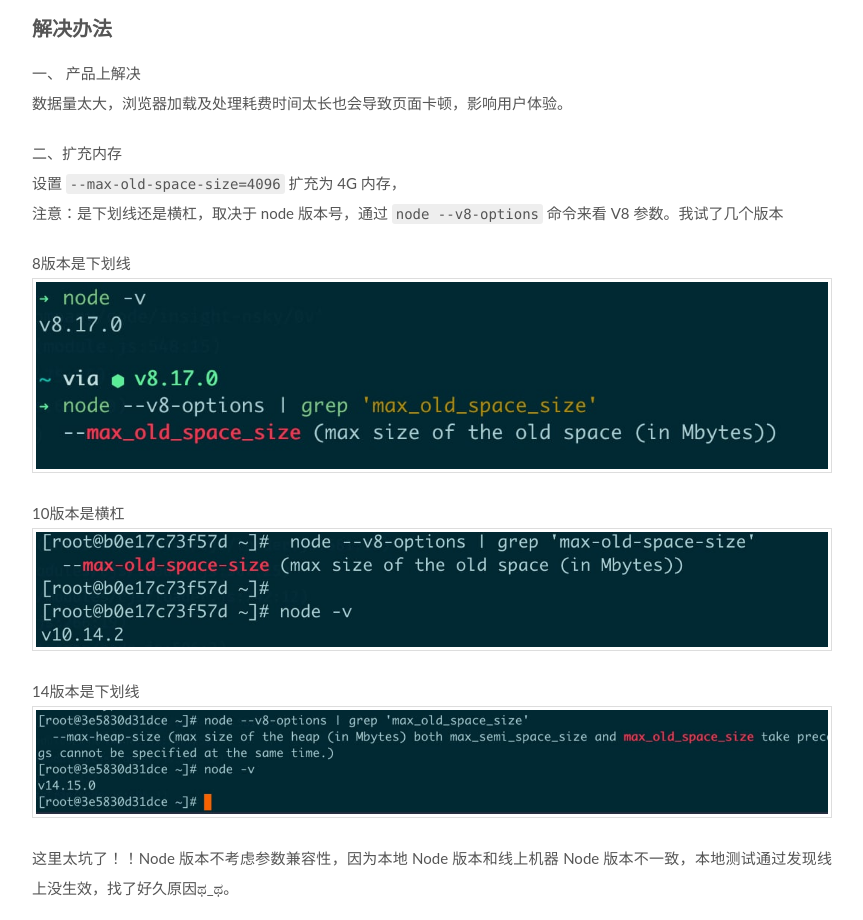
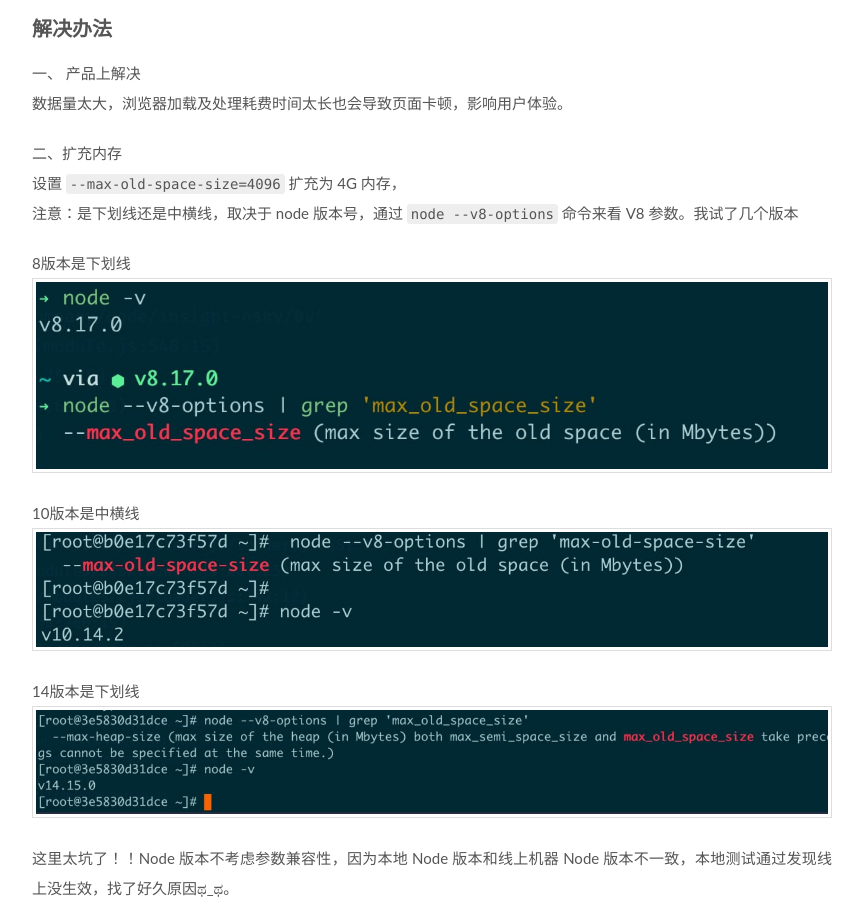
Before and after one commit to seasonrui/seasonrui.github.io, a plain HTML site: page 2020/12/28/node-outof-memory/index.html in a window 1280 px wide. Shown: the part 2445-3365 px from the top of the page, without its empty margins (48-911 px from the left). Drawn offline with Linux system fonts and the light colour scheme; a script that the page names is missing.

Commit message:
Site updated: 2021-02-18 13:08:34

```diff
--- a/2020/12/28/node-outof-memory/index.html
+++ b/2020/12/28/node-outof-memory/index.html
@@ -120,7 +120,7 @@
 <meta property="og:image" content="http://yoursite.com/2020/12/28/node-outof-memory/8option.png">
 <meta property="og:image" content="http://yoursite.com/2020/12/28/node-outof-memory/10option.png">
 <meta property="og:image" content="http://yoursite.com/2020/12/28/node-outof-memory/14option.png">
-<meta property="og:updated_time" content="2021-02-18T04:58:05.380Z">
+<meta property="og:updated_time" content="2021-02-18T05:05:41.553Z">
 <meta name="twitter:card" content="summary">
 <meta name="twitter:title" content="Node 内存溢出 —— OOM">
 <meta name="twitter:description" content="起因前几天被叫去排查一个老系统的线上问题，现象是服务不稳定，偶尔不可访问，查看监控发现服务偶尔重启，在重启前会出现内存升高一段时间，查看报错日志，在每次重启前会报 OOM（out of memory），并且每次 OOM 之前都会访问同一个接口， 线下模拟请求这个接口，发现是因为 response 数据量太大导致内存溢出，贴出报错情况。 FATAL ERROR: CALL_AND_RETRY_LAS">
@@ -423,9 +423,9 @@
 <p>通常在内存使用量快满时，进行垃圾回收（具体机制参考<a href="/2021/01/02/v8-memory">V8 内存体系与垃圾回收</a>），内存越大，越不容易执行垃圾回收，执行一次垃圾回收耗费时间也越长，内存越少，垃圾回收越快，效率越高，所以程序减少内存使用，可以提升服务性能。</p>
 <h3 id="什么情况下会耗尽内存？"><a href="#什么情况下会耗尽内存？" class="headerlink" title="什么情况下会耗尽内存？"></a>什么情况下会耗尽内存？</h3><p>如果试图装载一个比可用内存还要大的数据，就会出现内存不够的情况，导致<strong>内存溢出</strong>，进程退出。<br>另一种情况是<strong>内存泄露</strong>，本该被回收的变量，没有被回收，常驻在内存里，内存使用量会随着时间的推移而增长，最终导致内存耗尽。<br>可以通过图示来辨别内存问题<br><img src="difference.png" alt="difference"></p>
 <h2 id="解决办法"><a href="#解决办法" class="headerlink" title="解决办法"></a>解决办法</h2><p>一、 产品上解决<br>数据量太大，浏览器加载及处理耗费时间太长也会导致页面卡顿，影响用户体验。</p>
-<p>二、扩充内存<br>设置 <code>--max-old-space-size=4096</code> 扩充为 4G 内存，<br>注意：是下划线还是横杠，取决于 node 版本号，通过 <code>node --v8-options</code> 命令来看 V8 参数。我试了几个版本</p>
+<p>二、扩充内存<br>设置 <code>--max-old-space-size=4096</code> 扩充为 4G 内存，<br>注意：是下划线还是中横线，取决于 node 版本号，通过 <code>node --v8-options</code> 命令来看 V8 参数。我试了几个版本</p>
 <p>8版本是下划线<br><img src="8option.png" alt="8option"></p>
-<p>10版本是横杠<br><img src="10option.png" alt="10option"></p>
+<p>10版本是中横线<br><img src="10option.png" alt="10option"></p>
 <p>14版本是下划线<br><img src="14option.png" alt="14option"></p>
 <p>这里太坑了！！Node 版本不考虑参数兼容性，因为本地 Node 版本和线上机器 Node 版本不一致，本地测试通过发现线上没生效，找了好久原因ಥ_ಥ。</p>
 <p>三、 流式解析<br>使用 buffer，buffer内存的分配是c++层面完成的，不会利用V8的堆内存。</p>
--- a/css/main.css
+++ b/css/main.css
@@ -1850,7 +1850,7 @@ pre .javascript .function {
   width: 4px;
   height: 4px;
   border-radius: 50%;
-  background: #ffdb2d;
+  background: #66d701;
 }
 .links-of-blogroll {
   font-size: 13px;
```
Also changed, not shown: index.html (+2 -2 lines).
